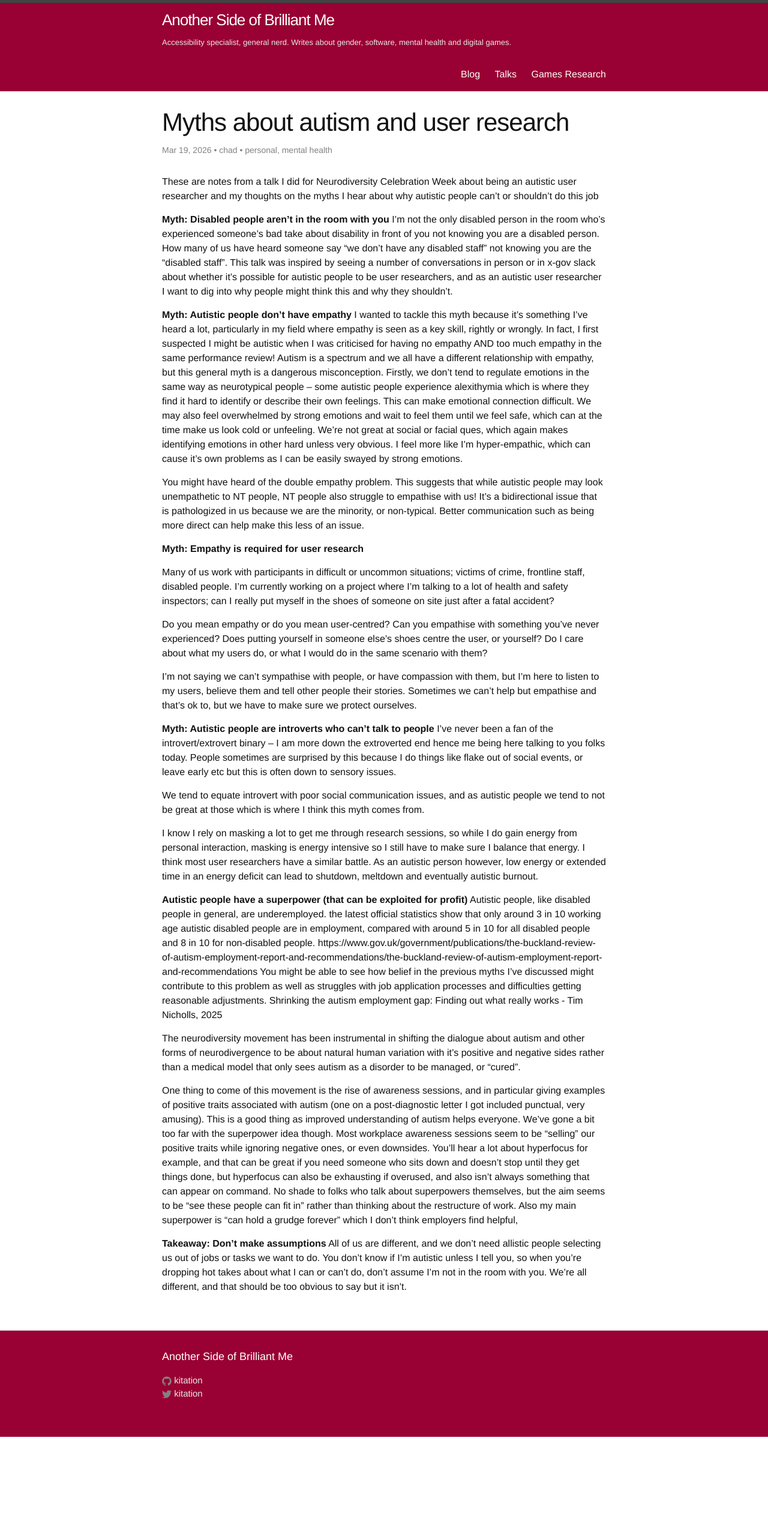
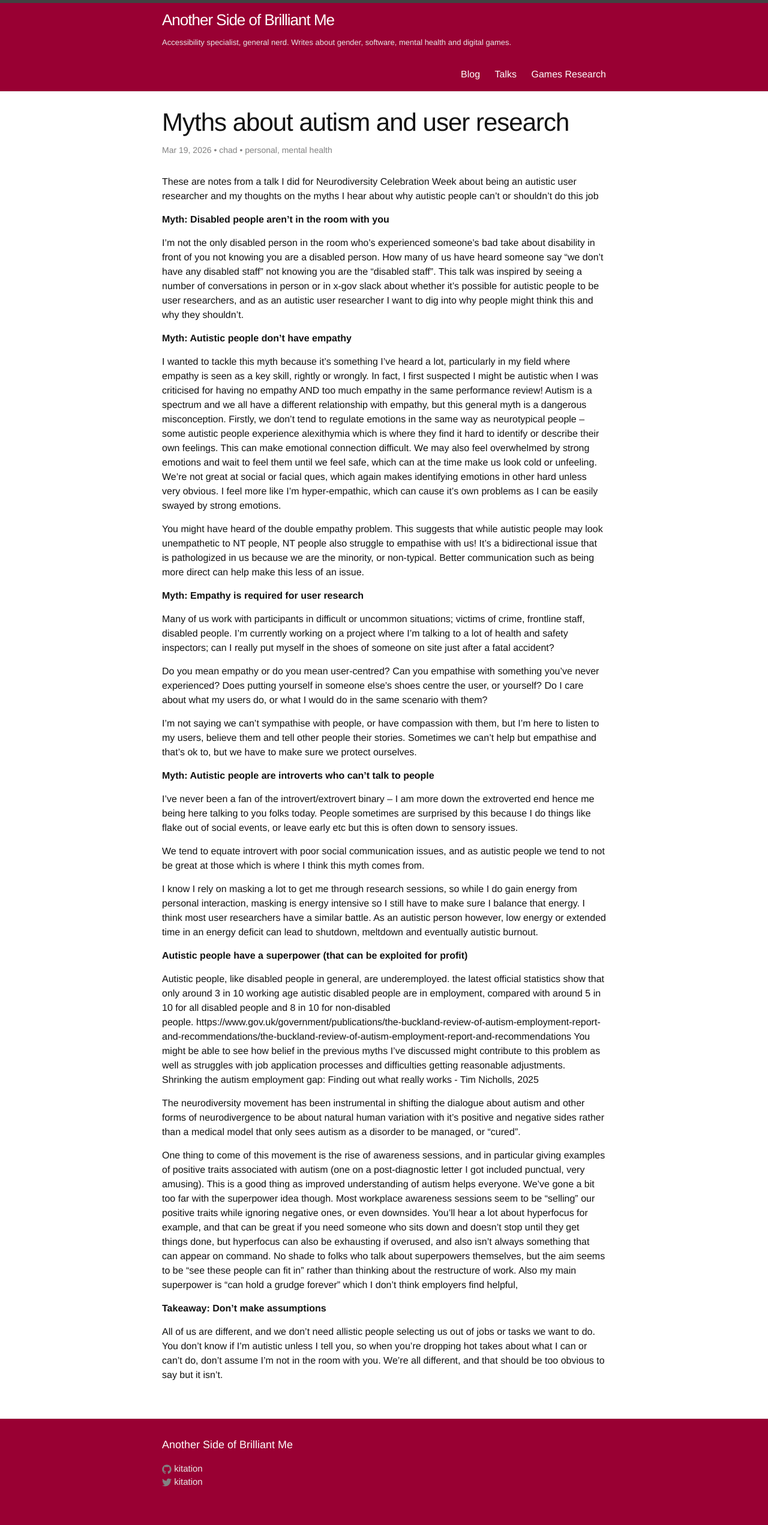
Before and after one commit to kitation/kitation.github.io, a Jekyll site: the page built from _posts/2026-03-19-autism-myths.md, in a window 1280 px wide. Shown: the whole page at 60% size. Built offline with Jekyll 4.4.1, drawn with Linux system fonts in a browser that asks for light colours; before the commit the page ends 2395 px from its top, so only the background shows below that.

```diff
--- a/_posts/2026-03-19-autism-myths.md
+++ b/_posts/2026-03-19-autism-myths.md
@@ -18,11 +18,13 @@ These are notes from a talk I did for Neurodiversity Celebration Week about bein
 
 
 **Myth: Disabled people aren’t in the room with you**
+
 I’m not the only disabled person in the room who’s experienced someone’s bad take about disability in front of you not knowing you are a disabled person. How many of us have heard someone say “we don’t have any disabled staff” not knowing you are the “disabled staff”. This talk was inspired by seeing a number of conversations in person or in x-gov slack about whether it’s possible for autistic people to be user researchers, and as an autistic user researcher I want to dig into why people might think this and why they shouldn’t.
 
 
 
 **Myth: Autistic people don’t have empathy**
+
 I wanted to tackle this myth because it’s something I’ve heard a lot, particularly in my field where empathy is seen as a key skill, rightly or wrongly. In fact, I first suspected I might be autistic when I was criticised for having no empathy AND too much empathy in the same performance review! Autism is a spectrum and we all have a different relationship with empathy, but this general myth is a dangerous misconception. Firstly, we don’t tend to regulate emotions in the same way as neurotypical people – some autistic people experience alexithymia which is where they find it hard to identify or describe their own feelings. This can make emotional connection difficult. We may also feel overwhelmed by strong emotions and wait to feel them until we feel safe, which can at the time make us look cold or unfeeling. We’re not great at social or facial ques, which again makes identifying emotions in other hard unless very obvious. I feel more like I’m hyper-empathic, which can cause it’s own problems as I can be easily swayed by strong emotions.
 
 You might have heard of the double empathy problem. This suggests that while autistic people may look unempathetic to NT people, NT people also struggle to empathise with us! It’s a bidirectional issue that is pathologized in us because we are the minority, or non-typical. Better communication such as being more direct can help make this less of an issue.
@@ -41,6 +43,7 @@ I’m not saying we can’t sympathise with people, or have compassion with them
 
 
 **Myth: Autistic people are introverts who can’t talk to people**
+
 I’ve never been a fan of the introvert/extrovert binary – I am more down the extroverted end hence me being here talking to you folks today. People sometimes are surprised by this because I do things like flake out of social events, or leave early etc but this is often down to sensory issues.
 
 We tend to equate introvert with poor social communication issues, and as autistic people we tend to not be great at those which is where I think this myth comes from.
@@ -50,6 +53,7 @@ I know I rely on masking a lot to get me through research sessions, so while I d
 
 
 **Autistic people have a superpower (that can be exploited for profit)**
+
 Autistic people, like disabled people in general, are underemployed. the latest official statistics show that only around 3 in 10 working age autistic disabled people are in employment, compared with around 5 in 10 for all disabled people and 8 in 10 for non-disabled people. https://www.gov.uk/government/publications/the-buckland-review-of-autism-employment-report-and-recommendations/the-buckland-review-of-autism-employment-report-and-recommendations You might be able to see how belief in the previous myths I’ve discussed might contribute to this problem as well as struggles with job application processes and difficulties getting reasonable adjustments. Shrinking the autism employment gap: Finding out what really works - Tim Nicholls, 2025
 
 The neurodiversity movement has been instrumental in shifting the dialogue about autism and other forms of neurodivergence to be about natural human variation with it’s positive and negative sides rather than a medical model that only sees autism as a disorder to be managed, or “cured”.
@@ -57,6 +61,6 @@ The neurodiversity movement has been instrumental in shifting the dialogue about
 One thing to come of this movement is the rise of awareness sessions, and in particular giving examples of positive traits associated with autism (one on a post-diagnostic letter I got included punctual, very amusing). This is a good thing as improved understanding of autism helps everyone. We’ve gone a bit too far with the superpower idea though. Most workplace awareness sessions seem to be “selling” our positive traits while ignoring negative ones, or even downsides. You’ll hear a lot about hyperfocus for example, and that can be great if you need someone who sits down and doesn’t stop until they get things done, but hyperfocus can also be exhausting if overused, and also isn’t always something that can appear on command. No shade to folks who talk about superpowers themselves, but the aim seems to be “see these people can fit in” rather than thinking about the restructure of work. Also my main superpower is “can hold a grudge forever” which I don’t think employers find helpful,
 
 
+**Takeaway: Don’t make assumptions**
 
-**Takeaway: Don’t make assumptions**
 All of us are different, and we don’t need allistic people selecting us out of jobs or tasks we want to do. You don’t know if I’m autistic unless I tell you, so when you’re dropping hot takes about what I can or can’t do, don’t assume I’m not in the room with you. We’re all different, and that should be too obvious to say but it isn’t.
```
